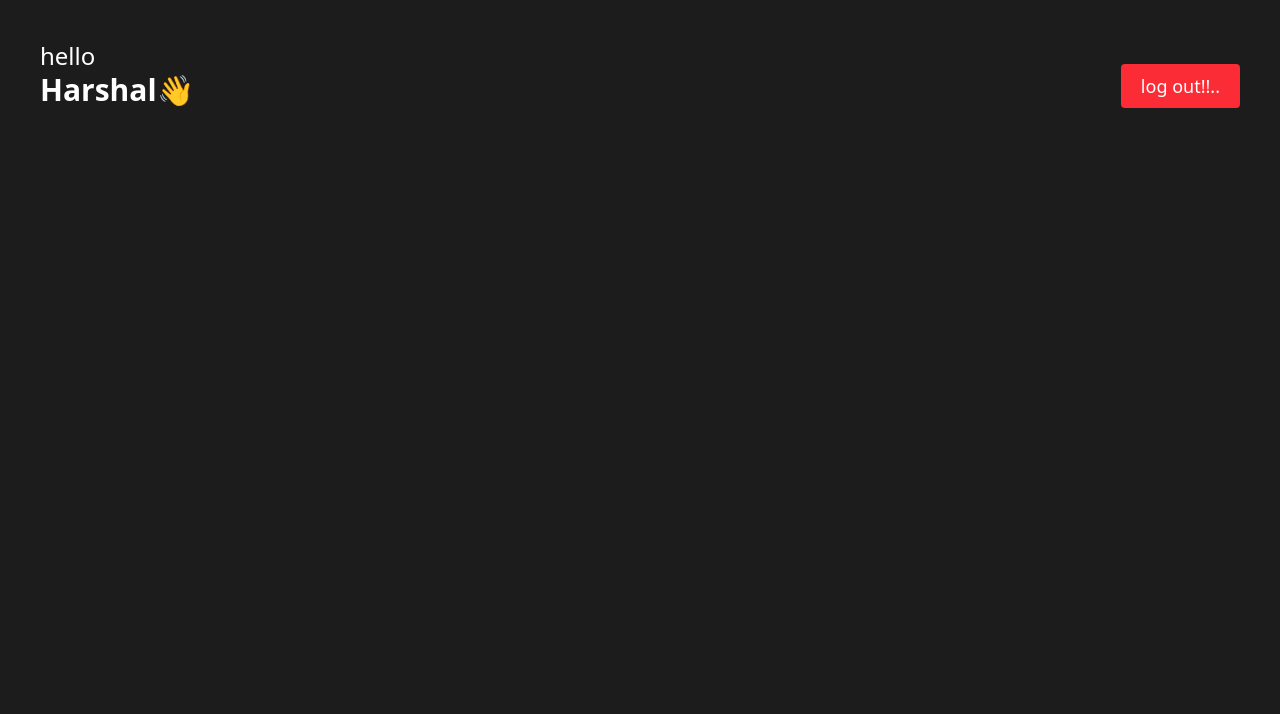
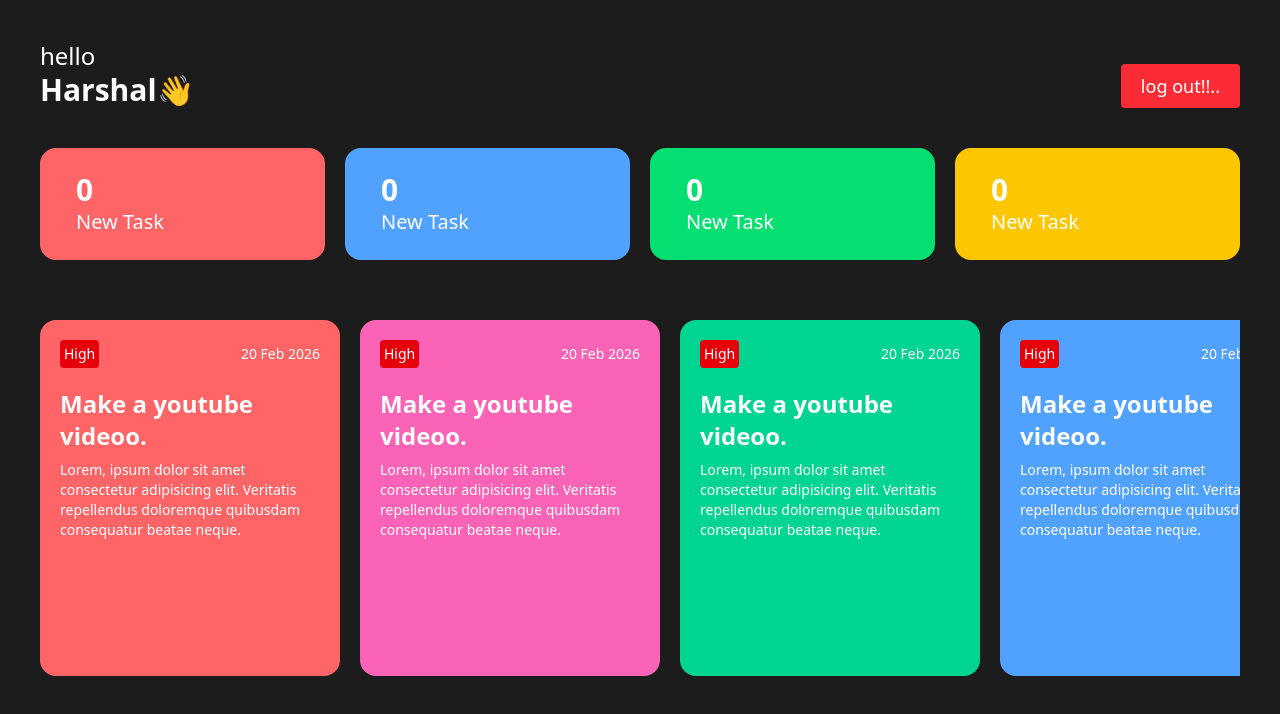
Before and after one commit to harshu-x/EMS, a React (Vite) app in the folder ems/: page / in a window 1280 px wide. Shown: the top 714 px of the page. Built offline with nearby package versions, Linux system fonts and the light colour scheme.

Commit message:
Employee DashBoard Complete

```diff
--- a/ems/src/components/DashBoard/EmployeeDashboard.jsx
+++ b/ems/src/components/DashBoard/EmployeeDashboard.jsx
@@ -1,9 +1,13 @@
 import React from 'react'
 import Header from '../others/Header'
+import TaskListNumbers from '../others/TaskListNumbers'
+import TaskList from '../TaskList/TaskList'
 const EmployeeDashboard = () => {
   return (
     <div className='p-10 bg-[#1C1C1C] h-screen'>
      <Header />
+     <TaskListNumbers />
+     <TaskList />
     </div>
   )
 }
--- /dev/null
+++ b/ems/src/components/TaskList/TaskList.jsx
@@ -0,0 +1,69 @@
+import React from 'react'
+
+const TaskList = () => {
+  return (
+    <div id='tasklist' className='h-[55%] overflow-x-auto flex items-center justify-start gap-5 flex-nowrap w-full py-5 mt-10'>
+      <div className='flex-shrink-0 h-full w-[300px] p-5 bg-red-400 rounded-2xl '>
+         <div className='flex justify-between items-center'>
+            <h3 className='bg-red-600 text-sm px-1 py-1 rounded'>High</h3>
+            <h4 className='text-sm'>20 Feb 2026</h4>
+         </div>
+         <h2 className='mt-5 text-2xl font-semibold'>Make a youtube videoo.</h2>
+
+         <p className='text-sm mt-2'>Lorem, ipsum dolor sit amet consectetur adipisicing elit. Veritatis repellendus doloremque quibusdam consequatur beatae neque.</p>
+      </div>
+
+
+      <div className='flex-shrink-0 h-full w-[300px] p-5 bg-pink-400 rounded-2xl '>
+         <div className='flex justify-between items-center'>
+            <h3 className='bg-red-600 text-sm px-1 py-1 rounded'>High</h3>
+            <h4 className='text-sm'>20 Feb 2026</h4>
+         </div>
+         <h2 className='mt-5 text-2xl font-semibold'>Make a youtube videoo.</h2>
+
+         <p className='text-sm mt-2'>Lorem, ipsum dolor sit amet consectetur adipisicing elit. Veritatis repellendus doloremque quibusdam consequatur beatae neque.</p>
+      </div>
+
+      <div className='flex-shrink-0 h-full w-[300px] p-5 bg-emerald-400 rounded-2xl '>
+         <div className='flex justify-between items-center'>
+            <h3 className='bg-red-600 text-sm px-1 py-1 rounded'>High</h3>
+            <h4 className='text-sm'>20 Feb 2026</h4>
+         </div>
+         <h2 className='mt-5 text-2xl font-semibold'>Make a youtube videoo.</h2>
+
+         <p className='text-sm mt-2'>Lorem, ipsum dolor sit amet consectetur adipisicing elit. Veritatis repellendus doloremque quibusdam consequatur beatae neque.</p>
+      </div>
+
+      <div className='flex-shrink-0 h-full w-[300px] p-5 bg-blue-400 rounded-2xl '>
+         <div className='flex justify-between items-center'>
+            <h3 className='bg-red-600 text-sm px-1 py-1 rounded'>High</h3>
+            <h4 className='text-sm'>20 Feb 2026</h4>
+         </div>
+         <h2 className='mt-5 text-2xl font-semibold'>Make a youtube videoo.</h2>
+
+         <p className='text-sm mt-2'>Lorem, ipsum dolor sit amet consectetur adipisicing elit. Veritatis repellendus doloremque quibusdam consequatur beatae neque.</p>
+      </div>
+      <div className='flex-shrink-0 h-full w-[300px] p-5 bg-yellow-400 rounded-2xl '>
+         <div className='flex justify-between items-center'>
+            <h3 className='bg-red-600 text-sm px-1 py-1 rounded'>High</h3>
+            <h4 className='text-sm'>20 Feb 2026</h4>
+         </div>
+         <h2 className='mt-5 text-2xl font-semibold'>Make a youtube videoo.</h2>
+
+         <p className='text-sm mt-2'>Lorem, ipsum dolor sit amet consectetur adipisicing elit. Veritatis repellendus doloremque quibusdam consequatur beatae neque.</p>
+      </div>
+     <div className='flex-shrink-0 h-full w-[300px] p-5 bg-red-400 rounded-2xl '>
+         <div className='flex justify-between items-center'>
+            <h3 className='bg-red-600 text-sm px-1 py-1 rounded'>High</h3>
+            <h4 className='text-sm'>20 Feb 2026</h4>
+         </div>
+         <h2 className='mt-5 text-2xl font-semibold'>Make a youtube videoo.</h2>
+
+         <p className='text-sm mt-2'>Lorem, ipsum dolor sit amet consectetur adipisicing elit. Veritatis repellendus doloremque quibusdam consequatur beatae neque.</p>
+      </div>
+
+    </div>
+  )
+}
+
+export default TaskList
--- a/ems/src/components/others/TaskListNumbers.jsx
+++ b/ems/src/components/others/TaskListNumbers.jsx
@@ -0,0 +1,26 @@
+import React from 'react'
+
+const TaskListNumbers = () => {
+  return (
+    <div className='flex mt-10 justify-beween gap-5  screen'>
+      <div className='rounded-2xl w-[45%] py-6 px-9 bg-red-400'>
+       <h2 className='text-3xl font-semibold'>0</h2>
+       <h3 className='text-xl font-medium'> New Task</h3>
+      </div>
+       <div className='rounded-2xl w-[45%] py-6 px-9 bg-blue-400'>
+       <h2 className='text-3xl font-semibold'>0</h2>
+       <h3 className='text-xl font-medium'> New Task</h3>
+      </div>
+       <div className='rounded-2xl w-[45%] py-6 px-9 bg-green-400'>
+       <h2 className='text-3xl font-semibold'>0</h2>
+       <h3 className='text-xl font-medium'> New Task</h3>
+      </div>
+       <div className='rounded-2xl w-[45%] py-6 px-9 bg-yellow-400'>
+       <h2 className='text-3xl font-semibold'>0</h2>
+       <h3 className='text-xl font-medium'> New Task</h3>
+      </div>
+    </div>
+  )
+}
+
+export default TaskListNumbers
--- a/ems/src/index.css
+++ b/ems/src/index.css
@@ -7,3 +7,7 @@
 body{
  background-color: #111;
 }
+
+#tasklist::-webkit-scrollbar{
+  display: none;
+}
```
